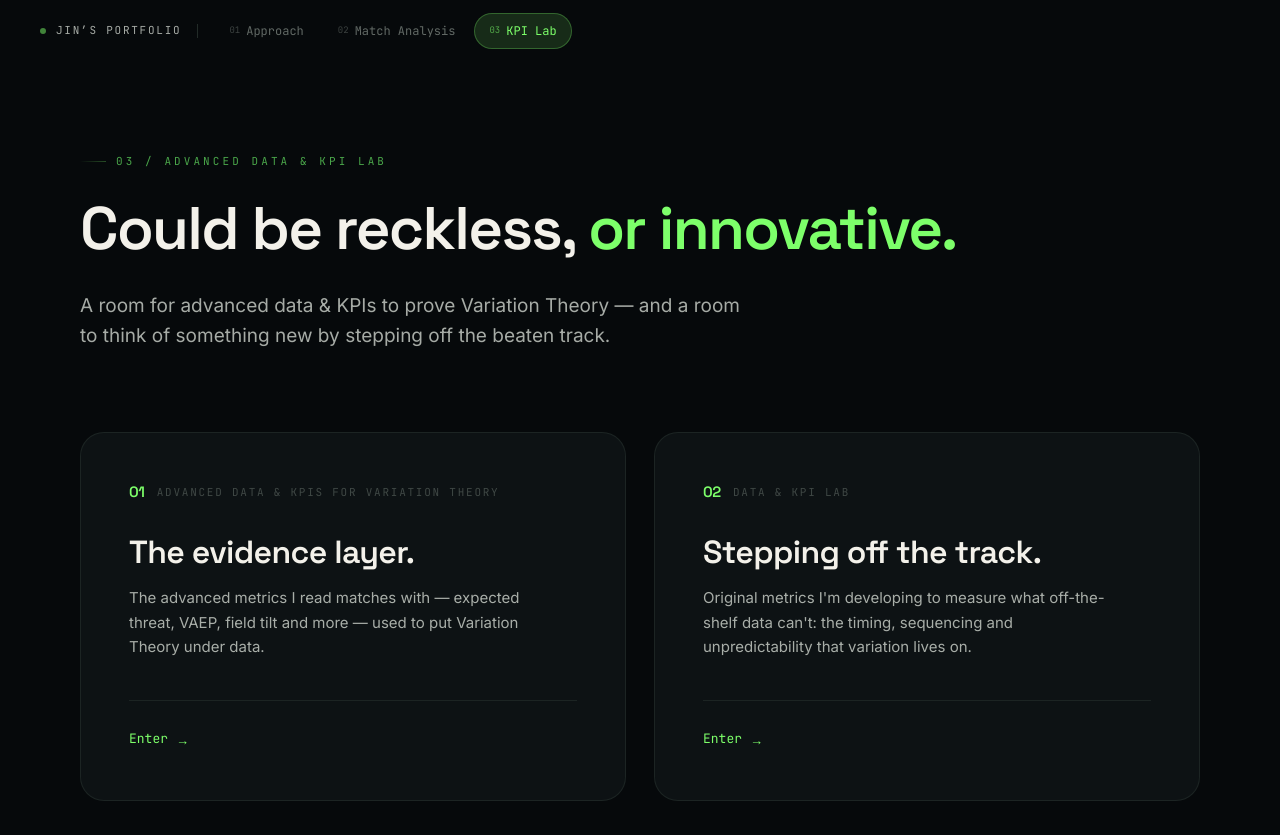
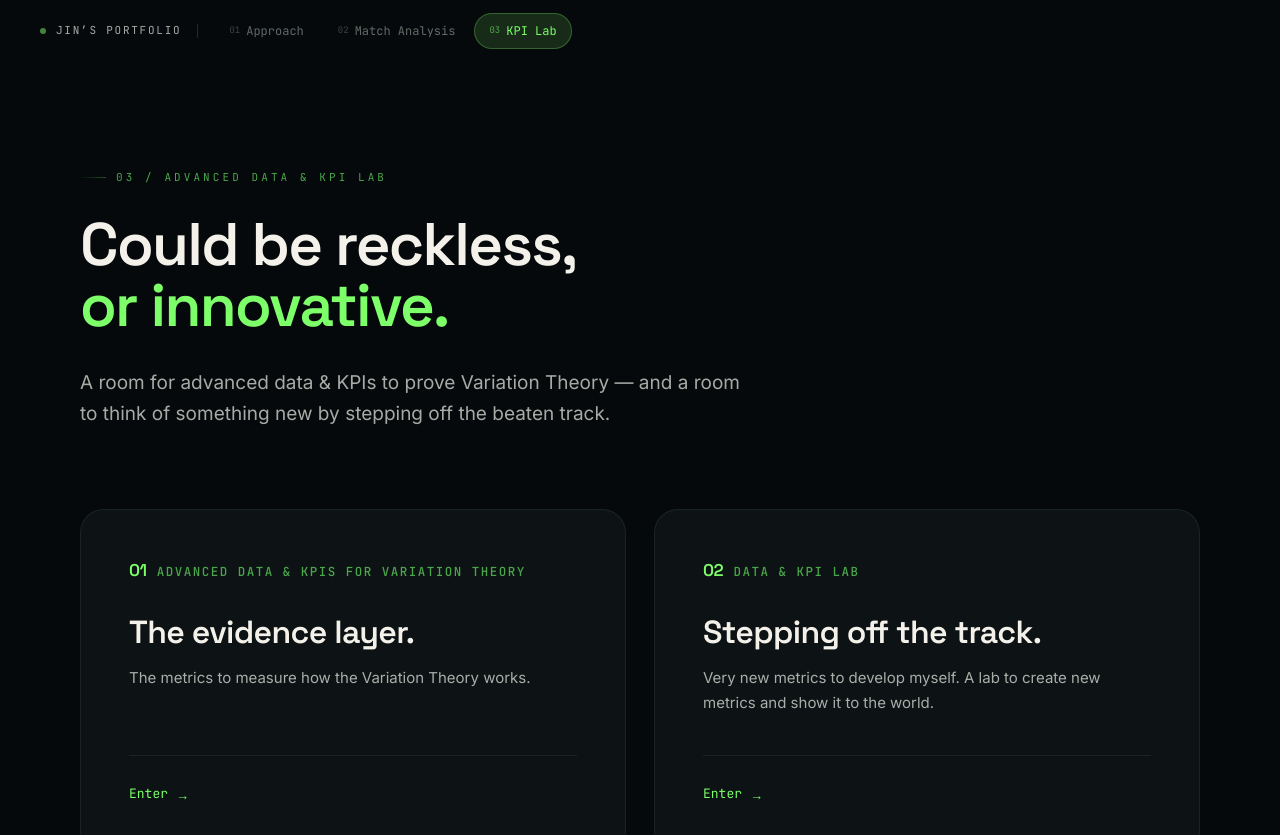
Before and after one commit to gksgurwls0218-crypto/jin-portfolio, a Next.js app: page /kpi-lab in a window 1280 px wide. Shown: the top 835 px of the page. Built offline with nearby package versions, Linux system fonts and the light colour scheme.

Commit message:
Fix nav overlap (opaque scrolled bar); landing header two-line title + prominent door labels; update match & KPI landing copy

```diff
--- a/app/kpi-lab/page.tsx
+++ b/app/kpi-lab/page.tsx
@@ -1,5 +1,5 @@
 import type { Metadata } from "next";
-import KpiLabLanding from "@/components/kpi/KpiLabLanding";
+import DoorLanding from "@/components/DoorLanding";
 
 export const metadata: Metadata = {
   title: "Advanced Data & KPI Lab | Jin",
@@ -7,5 +7,28 @@ export const metadata: Metadata = {
 };
 
 export default function KpiLabPage() {
-  return <KpiLabLanding />;
+  return (
+    <DoorLanding
+      eyebrow="03 / Advanced Data & KPI Lab"
+      title="Could be reckless,"
+      accent="or innovative."
+      intro="A room for advanced data & KPIs to prove Variation Theory — and a room to think of something new by stepping off the beaten track."
+      doors={[
+        {
+          href: "/kpi-lab/advanced",
+          n: "01",
+          label: "Advanced Data & KPIs for Variation Theory",
+          title: "The evidence layer.",
+          desc: "The metrics to measure how the Variation Theory works.",
+        },
+        {
+          href: "/kpi-lab/lab",
+          n: "02",
+          label: "Data & KPI Lab",
+          title: "Stepping off the track.",
+          desc: "Very new metrics to develop myself. A lab to create new metrics and show it to the world.",
+        },
+      ]}
+    />
+  );
 }
--- a/app/match-analysis/page.tsx
+++ b/app/match-analysis/page.tsx
@@ -12,21 +12,20 @@ export default function MatchAnalysisPage() {
       eyebrow="02 / Match Analysis & Essays"
       title="Theory applied,"
       accent="and written down."
-      intro="Two ways in — the matches where Variation Theory meets the game, and the essays where the ideas are worked out in full."
+      intro="Two ways in - the match analysis under Variation Theory, and essays fully written with Variation Theory ideas."
       doors={[
         {
           href: "/match-analysis/matches",
           n: "01",
           label: "Match Analysis",
-          title: "Tested on the pitch.",
-          desc: "Interactive match breakdowns — hover a match to see both line-ups, then step inside for the full analysis.",
+          title: "Match analysis reports.",
         },
         {
           href: "/match-analysis/essays",
           n: "02",
           label: "Essays",
           title: "The ideas, written out.",
-          desc: "Original tactical essays — the concepts behind the framework, argued in long form.",
+          desc: "Ideas, insights, etc..",
         },
       ]}
     />
--- a/components/DoorLanding.tsx
+++ b/components/DoorLanding.tsx
@@ -3,18 +3,19 @@ import Link from "next/link";
 import Reveal from "@/components/Reveal";
 import EnterTag from "@/components/EnterTag";
 
-export type Door = { href: string; n: string; label: string; title: string; desc: string };
+export type Door = { href: string; n: string; label: string; title: string; desc?: string };
 
 export default function DoorLanding({
   eyebrow, title, accent, intro, doors,
 }: { eyebrow: string; title: string; accent: string; intro: string; doors: Door[] }) {
   return (
-    <section className="relative px-6 md:px-10 pt-36 pb-40" style={{ background: "var(--stage)" }}>
+    <section className="relative px-6 md:px-10 pt-40 pb-40" style={{ background: "var(--stage)" }}>
       <div className="max-w-[1120px] mx-auto">
         <Reveal>
           <p className="mono t-eyebrow kicker mb-7">{eyebrow}</p>
-          <h1 className="display t-section mb-8" style={{ color: "var(--ink)", maxWidth: 900 }}>
-            {title} <span style={{ color: "var(--green-bright)" }}>{accent}</span>
+          <h1 className="display t-section mb-8" style={{ color: "var(--ink)", maxWidth: 940 }}>
+            {title}<br />
+            <span style={{ color: "var(--green-bright)" }}>{accent}</span>
           </h1>
           <p className="mb-20" style={{ color: "var(--ink-2)", fontSize: "clamp(16px,1.6vw,19px)", lineHeight: 1.6, maxWidth: 660 }}>{intro}</p>
         </Reveal>
@@ -30,12 +31,12 @@ export default function DoorLanding({
                 onMouseLeave={(e) => { const el = e.currentTarget as HTMLElement; el.style.transform = "translateY(0)"; el.style.borderColor = "var(--edge)"; el.style.boxShadow = "none"; }}
               >
                 <div>
-                  <div className="flex items-center gap-3 mb-8">
-                    <span className="display" style={{ fontSize: 15, color: "var(--green-bright)" }}>{d.n}</span>
-                    <span className="mono" style={{ fontSize: 11, letterSpacing: "0.16em", textTransform: "uppercase", color: "var(--ink-4)" }}>{d.label}</span>
+                  <div className="flex items-baseline gap-2.5 mb-8">
+                    <span className="display" style={{ fontSize: 17, color: "var(--green-bright)" }}>{d.n}</span>
+                    <span className="mono" style={{ fontSize: 12.5, fontWeight: 500, letterSpacing: "0.12em", textTransform: "uppercase", color: "var(--green-mid)" }}>{d.label}</span>
                   </div>
                   <h2 className="display mb-4" style={{ fontSize: "clamp(24px,2.6vw,32px)", lineHeight: 1.08, color: "var(--ink)", letterSpacing: "-0.02em" }}>{d.title}</h2>
-                  <p style={{ fontSize: 15, lineHeight: 1.65, color: "var(--ink-2)", maxWidth: 420 }}>{d.desc}</p>
+                  {d.desc && <p style={{ fontSize: 15, lineHeight: 1.65, color: "var(--ink-2)", maxWidth: 420 }}>{d.desc}</p>}
                 </div>
                 <div className="mt-10 pt-6" style={{ borderTop: "0.5px solid var(--edge)" }}>
                   <EnterTag />
--- a/components/Nav.tsx
+++ b/components/Nav.tsx
@@ -25,9 +25,9 @@ export default function Nav() {
       className="fixed top-0 left-0 right-0 z-50 flex items-center justify-between px-6 md:px-10"
       style={{
         height: 62,
-        background: scrolled ? "rgba(6,9,11,0.72)" : "transparent",
-        backdropFilter: scrolled ? "blur(16px) saturate(150%)" : "none",
-        WebkitBackdropFilter: scrolled ? "blur(16px) saturate(150%)" : "none",
+        background: scrolled ? "rgba(6,9,11,0.94)" : "transparent",
+        backdropFilter: scrolled ? "blur(18px) saturate(150%)" : "none",
+        WebkitBackdropFilter: scrolled ? "blur(18px) saturate(150%)" : "none",
         borderBottom: `0.5px solid ${scrolled ? "var(--edge-2)" : "transparent"}`,
         transition: "background .4s var(--ease-out), border-color .4s var(--ease-out), backdrop-filter .4s var(--ease-out)",
       }}
```
